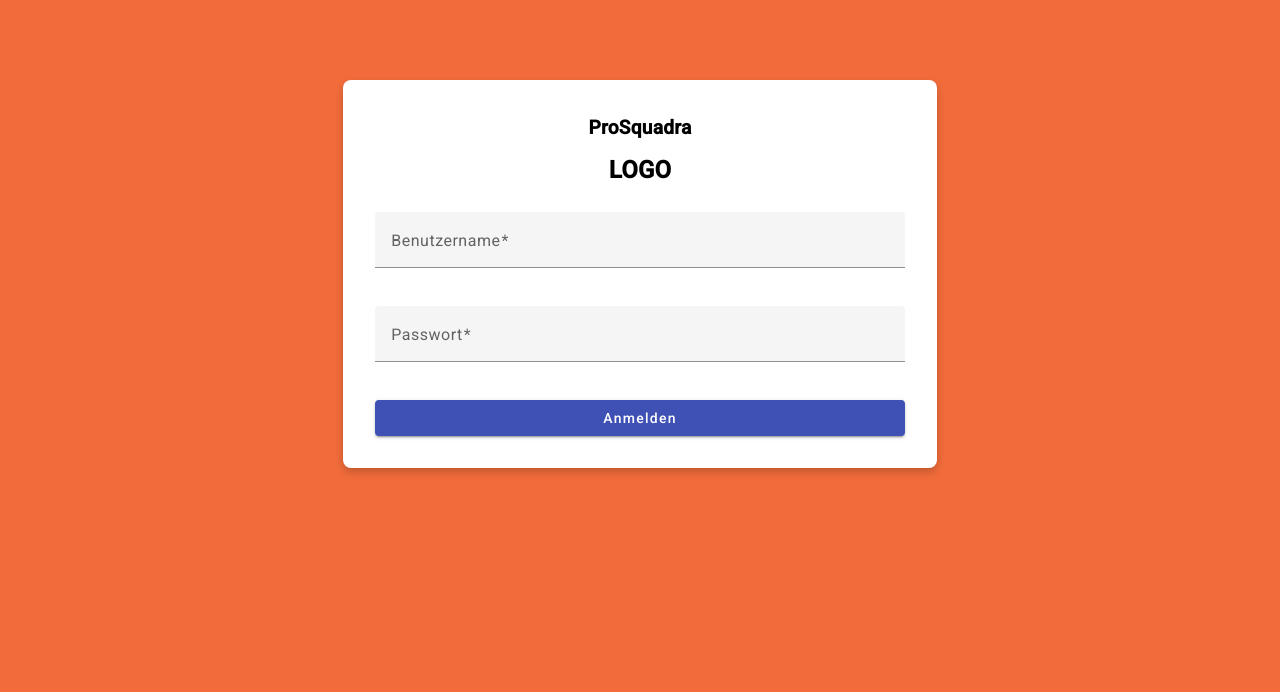
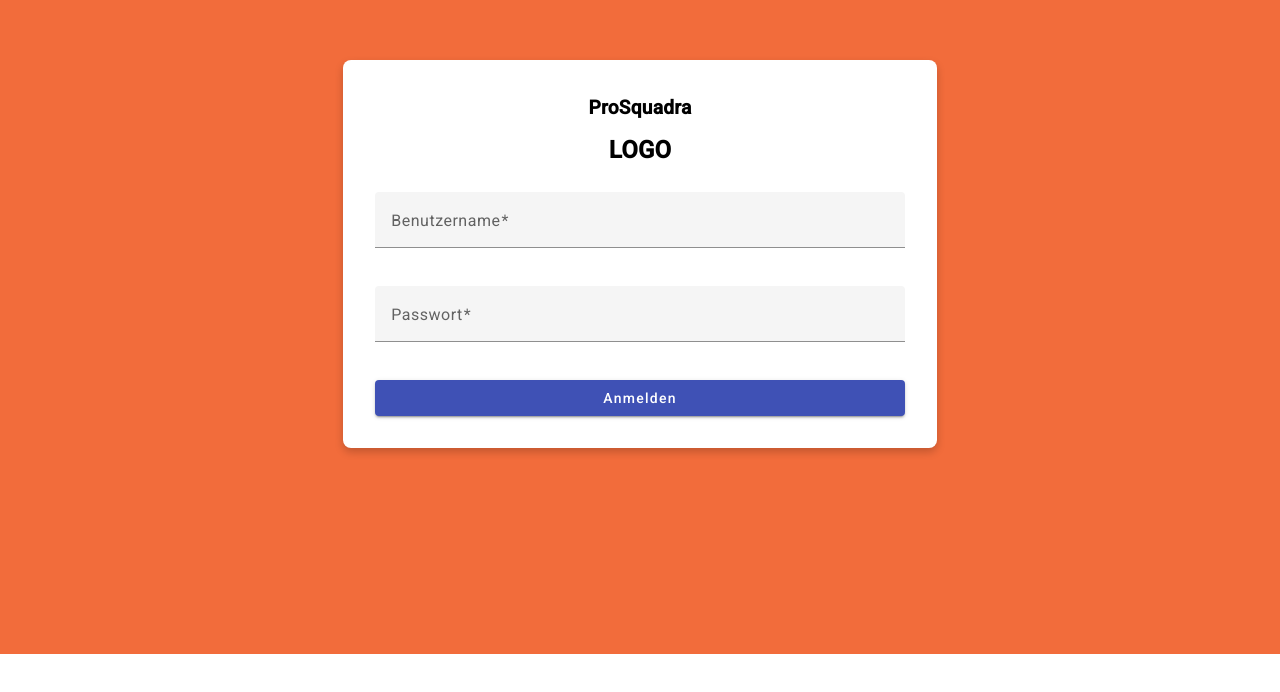
Before and after one commit to sc1zox/ProjectManagement, an Angular app in the folder prosquadra/: page /login in a window 1280 px wide. Shown: the part 146-838 px from the top of the page. After the commit the page ends 800 px from the top, so only its background shows below. Built offline with nearby package versions, Linux system fonts and the light colour scheme.

Commit message:
hide scrollbar on login

```diff
--- a/prosquadra/src/app/login/login.component.scss
+++ b/prosquadra/src/app/login/login.component.scss
@@ -2,9 +2,10 @@
     display: flex;
     justify-content: center;
     align-items: center;
-    height: 100%;
+    height: 100vh;
     padding: var(--content-padding);
     background-color: #f26c3b; // Use the orange color from the sketch
+    box-sizing: border-box; // Hides the scrollbar
   }
 
   .login-card {
```
Also changed, not shown: prosquadra/src/app/login/login.component.html (indentation only).
